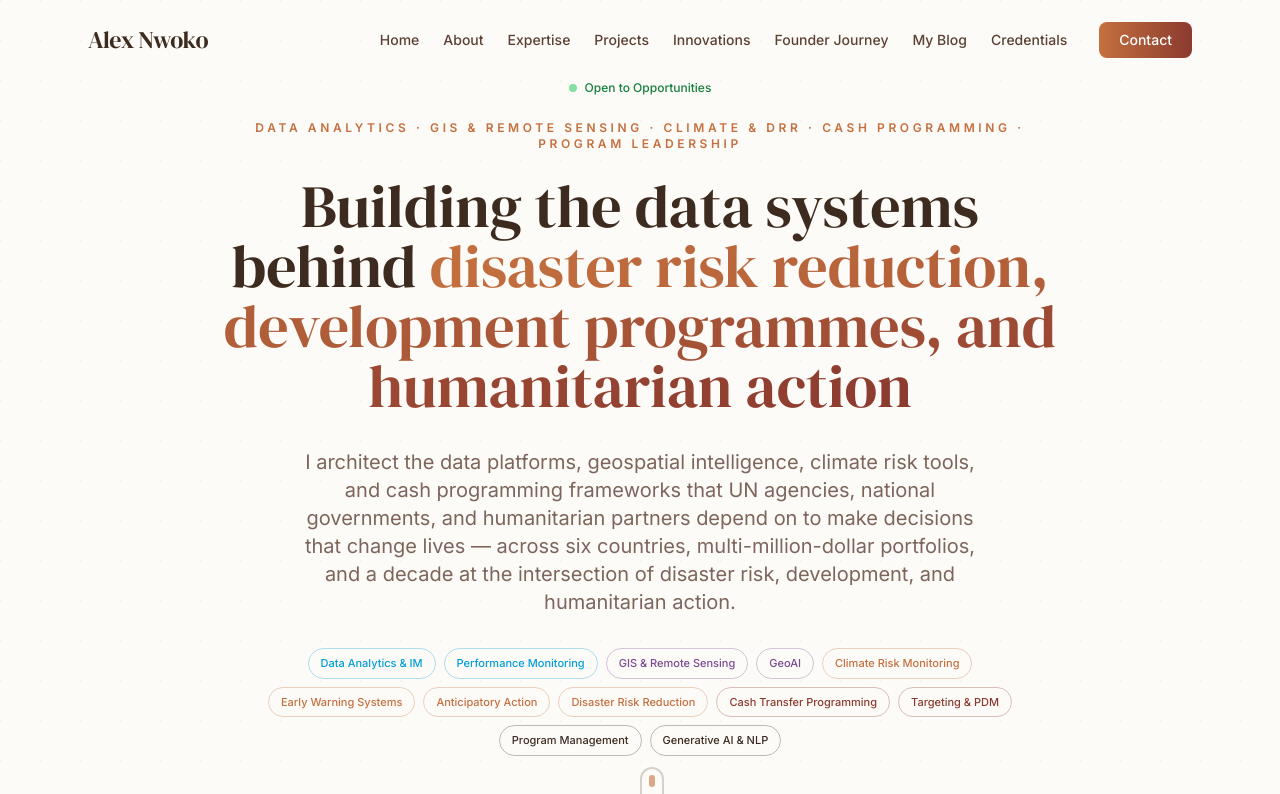
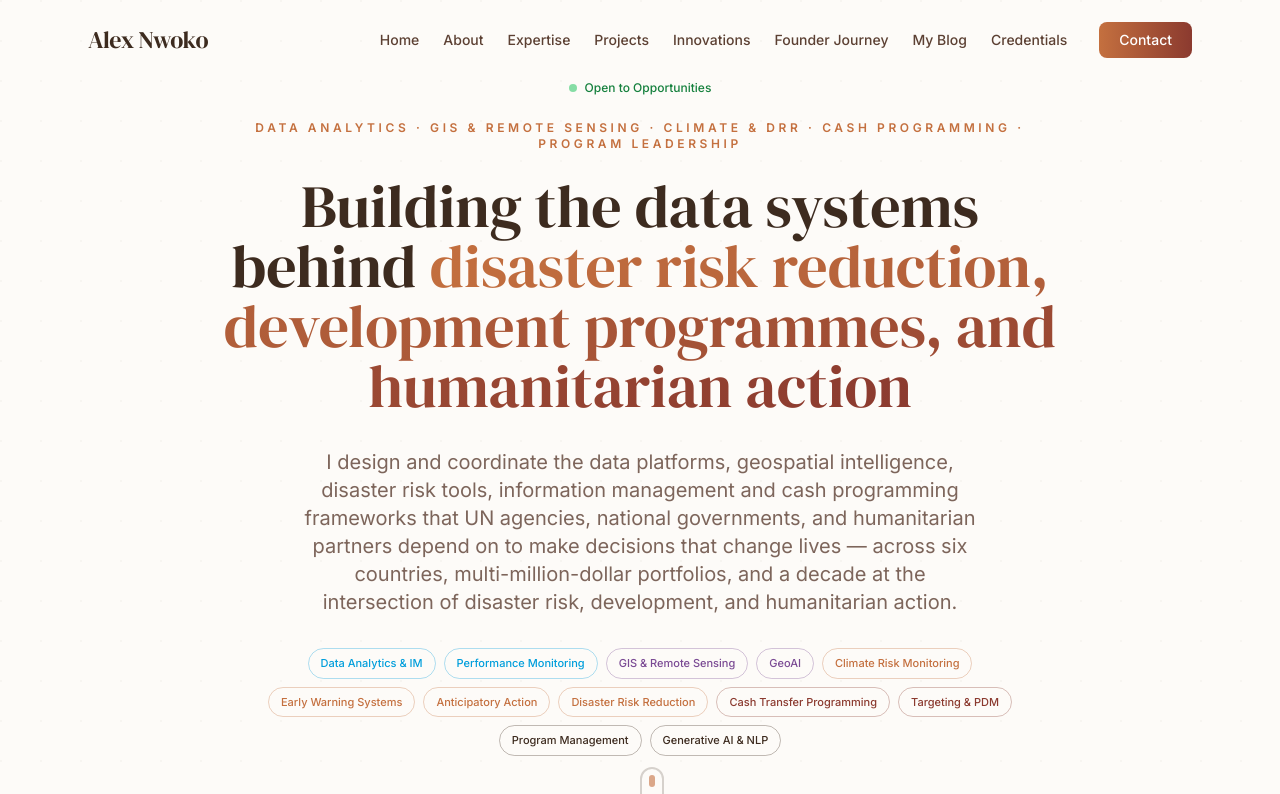
Before and after one commit to alexnwoko/alex_nwoko_portfolio, a Next.js app: page / in a window 1280 px wide. Shown: the top 794 px of the page. Built offline with nearby package versions, Linux system fonts and the light colour scheme.

Commit message:
Update homepage subtitle to author's preferred wording
- 'design and coordinate' (more accurate to actual role)
- Added 'information management' to capability list
- 'disaster risk tools' (broader than climate-only framing)

Co-Authored-By: Claude Opus 4.6 <noreply@anthropic.com>

```diff
--- a/src/app/page.tsx
+++ b/src/app/page.tsx
@@ -163,7 +163,7 @@ export default function Home() {
             <span className="gradient-text">disaster risk reduction, development programmes, and humanitarian action</span>
           </h1>
           <p className="text-lg md:text-xl text-coffee-light/80 max-w-2xl mx-auto mb-8 leading-relaxed animate-fade-in-up delay-200">
-            I architect the data platforms, geospatial intelligence, climate risk tools, and cash programming frameworks that UN agencies, national governments, and humanitarian partners depend on to make decisions that change lives — across six countries, multi-million-dollar portfolios, and a decade at the intersection of disaster risk, development, and humanitarian action.
+            I design and coordinate the data platforms, geospatial intelligence, disaster risk tools, information management and cash programming frameworks that UN agencies, national governments, and humanitarian partners depend on to make decisions that change lives — across six countries, multi-million-dollar portfolios, and a decade at the intersection of disaster risk, development, and humanitarian action.
           </p>
 
           {/* Core Skill Tags */}
```
